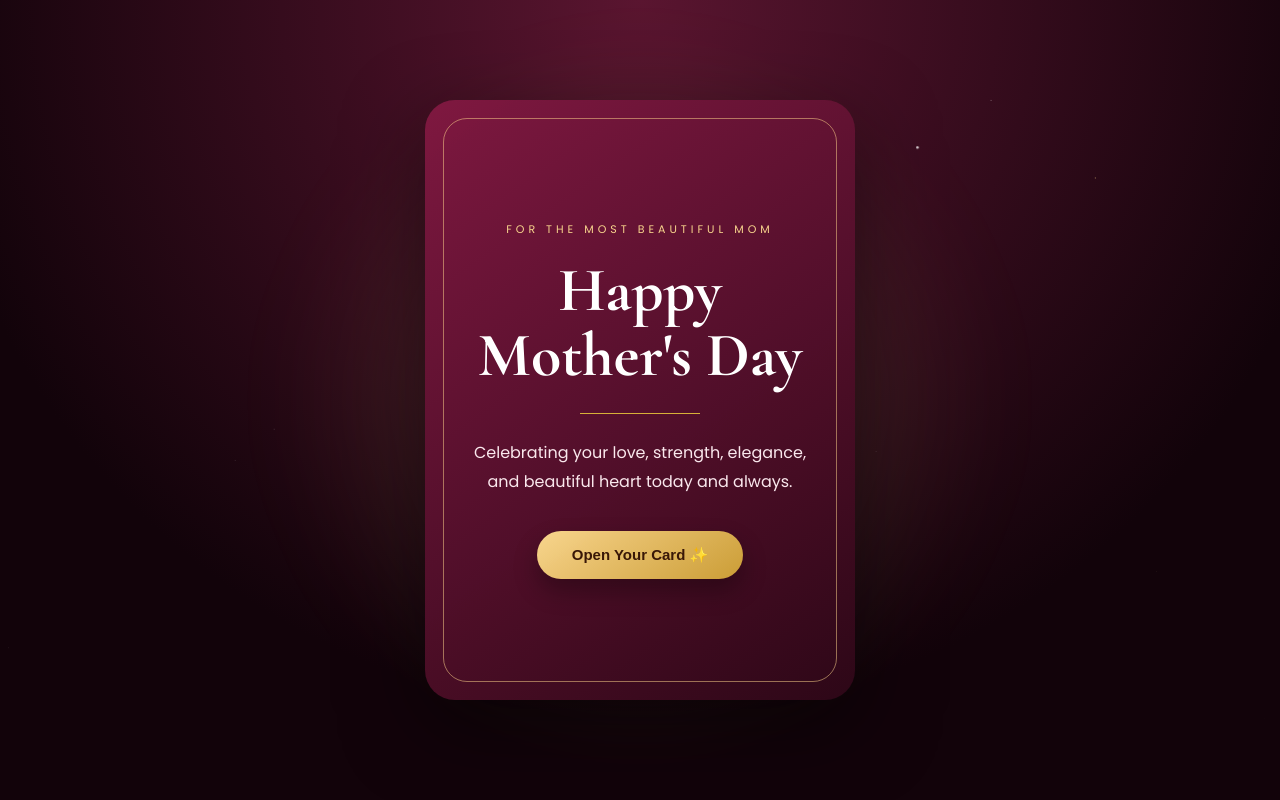
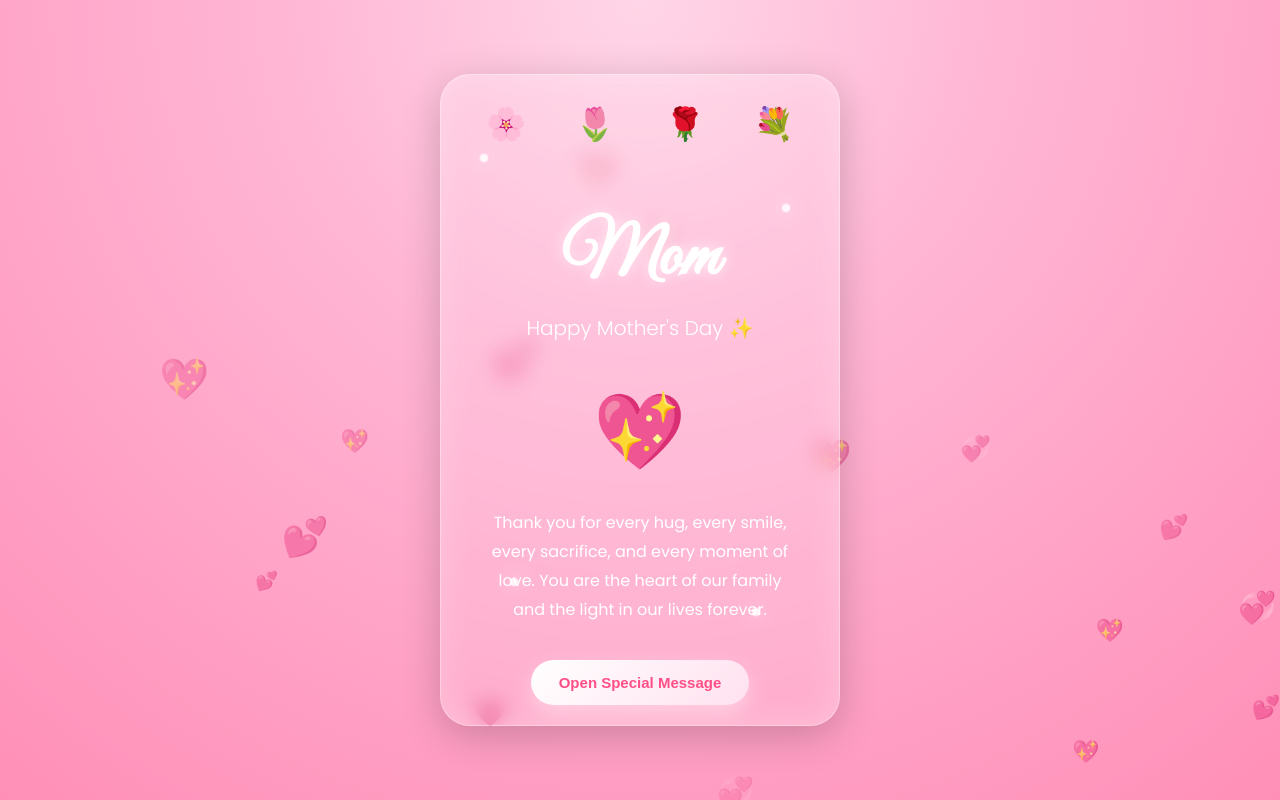
Before and after one commit to Dwayne-bot/reimagined-funicular, a plain HTML site: page index.html in a window 1280 px wide. Drawn offline with nearby package versions, Linux system fonts and the light colour scheme.

Commit message:
Add files via upload

```diff
--- a/index.html
+++ b/index.html
@@ -2,104 +2,93 @@
 <html lang="en">
 <head>
   <meta charset="UTF-8" />
-  <meta name="viewport" content="width=device-width, initial-scale=1.0"/>
-
+  <meta
+    name="viewport"
+    content="width=device-width, initial-scale=1.0, maximum-scale=1.0"
+  />
   <title>Mother's Day Card</title>
 
-  <!-- Fonts -->
   <link rel="preconnect" href="https://fonts.googleapis.com">
   <link rel="preconnect" href="https://fonts.gstatic.com" crossorigin>
 
-  <link href="https://fonts.googleapis.com/css2?family=Cormorant+Garamond:wght@400;600;700&family=Great+Vibes&family=Poppins:wght@300;400;500&display=swap" rel="stylesheet">
+  <link
+    href="https://fonts.googleapis.com/css2?family=Great+Vibes&family=Poppins:wght@300;400;600&display=swap"
+    rel="stylesheet"
+  />
 
-  <link rel="stylesheet" href="style.css">
+  <link rel="stylesheet" href="style.css" />
 </head>
-
 <body>
 
-  <!-- Animated Background -->
-  <div class="background-glow"></div>
-  <div class="particles"></div>
+  <!-- Floating Hearts -->
+  <div class="hearts"></div>
 
-  <!-- Music -->
-  <audio id="bgMusic" loop>
-    <source src="https://cdn.pixabay.com/download/audio/2022/03/15/audio_c8c8e4cf6d.mp3?filename=romantic-piano-11774.mp3" type="audio/mp3">
-  </audio>
+  <!-- Main Card -->
+  <div class="card">
 
-  <!-- Card -->
-  <div class="card" id="card">
+    <!-- Sparkles -->
+    <div class="sparkle sparkle1"></div>
+    <div class="sparkle sparkle2"></div>
+    <div class="sparkle sparkle3"></div>
+    <div class="sparkle sparkle4"></div>
 
-    <div class="card-inner">
+    <!-- Flowers -->
+    <div class="flowers">
+      <div class="flower">🌸</div>
+      <div class="flower">🌷</div>
+      <div class="flower">🌹</div>
+      <div class="flower">💐</div>
+    </div>
 
-      <!-- FRONT -->
-      <div class="front">
+    <!-- Content -->
+    <div class="content">
 
-        <div class="gold-frame"></div>
+      <h1>Mom</h1>
 
-        <div class="shine"></div>
+      <p class="subtitle">
+        Happy Mother's Day ✨
+      </p>
 
-        <div class="front-content">
+      <div class="big-heart">💖</div>
 
-          <div class="top-text">
-            FOR THE MOST BEAUTIFUL MOM
-          </div>
+      <p class="message">
+        Thank you for every hug, every smile,
+        every sacrifice, and every moment of love.
+        You are the heart of our family and
+        the light in our lives forever.
+      </p>
 
-          <h1>Happy Mother's Day</h1>
+      <button class="btn" id="openBtn">
+        Open Special Message
+      </button>
 
-          <div class="divider"></div>
+    </div>
 
-          <p>
-            Celebrating your love, strength, elegance,
-            and beautiful heart today and always.
-          </p>
+    <!-- Popup -->
+    <div class="popup" id="popup">
 
-          <button class="open-button">
-            Open Your Card ✨
-          </button>
+      <div class="popup-box">
 
-        </div>
-      </div>
+        <h2>I Love You Mom 💕</h2>
 
-      <!-- INSIDE -->
-      <div class="inside">
+        <p>
+          You make life beautiful with your kindness,
+          warmth, strength, and endless love.
+          Today is all about celebrating YOU.
+          Thank you for being my greatest blessing.
+        </p>
 
-        <div class="inside-frame"></div>
-
-        <div class="inside-content">
-
-          <h2>Dear Michelle,</h2>
-
-          <p class="message">
-            Today is all about celebrating the incredible woman you are.
-            Your kindness, patience, and unconditional love make the world
-            brighter for everyone around you.
-            <br><br>
-            Thank you for every sacrifice, every encouraging word,
-            and every moment of love you give so effortlessly.
-            Your grace and strength inspire more than words can ever express.
-            <br><br>
-            You deserve happiness, peace, love, and endless appreciation —
-            not just today, but every single day.
-            <br><br>
-            May this Mother’s Day bring you beautiful memories,
-            heartfelt smiles, and all the love your heart can hold.
-          </p>
-
-          <div class="signature">
-            Forever Appreciated 💖
-          </div>
-
-          <div class="from">
-            — Dwayne
-          </div>
-
-        </div>
+        <button class="close-btn" id="closeBtn">
+          Close
+        </button>
 
       </div>
 
     </div>
+
   </div>
 
   <script src="script.js"></script>
+
 </body>
 </html>
--- a/script.js
+++ b/script.js
@@ -1,57 +1,108 @@
-const card = document.getElementById("card");
-const music = document.getElementById("bgMusic");
+// Floating Hearts
 
-// Open Card Animation
-card.addEventListener("click", () => {
+const heartsContainer = document.querySelector(".hearts");
 
-  card.classList.toggle("open");
+function createHeart(){
 
-  // Play Music on First Click
-  if (music.paused) {
-    music.play();
-  }
+    const heart = document.createElement("div");
+
+    heart.classList.add("heart");
+
+    const hearts = ["💖", "💕", "💗", "💞"];
+
+    heart.innerHTML =
+        hearts[Math.floor(Math.random() * hearts.length)];
+
+    heart.style.left = Math.random() * 100 + "vw";
+
+    heart.style.fontSize =
+        Math.random() * 20 + 15 + "px";
+
+    const duration =
+        Math.random() * 5 + 5;
+
+    heart.style.animationDuration =
+        duration + "s";
+
+    heartsContainer.appendChild(heart);
+
+    setTimeout(() => {
+        heart.remove();
+    }, duration * 1000);
+}
+
+setInterval(createHeart, 300);
+
+
+// Popup
+
+const popup = document.getElementById("popup");
+const openBtn = document.getElementById("openBtn");
+const closeBtn = document.getElementById("closeBtn");
+
+openBtn.addEventListener("click", () => {
+    popup.classList.add("active");
 });
 
-/* PREMIUM FLOATING PARTICLES */
+closeBtn.addEventListener("click", () => {
+    popup.classList.remove("active");
+});
 
-const particles = document.querySelector(".particles");
 
-function createParticle(){
+// Sparkle Cursor Effect (works on phones too)
 
-  const particle = document.createElement("div");
+document.addEventListener("touchmove", sparkleEffect);
+document.addEventListener("mousemove", sparkleEffect);
 
-  particle.classList.add("particle");
+function sparkleEffect(e){
 
-  const size = Math.random() * 5 + 2;
+    const x = e.touches
+        ? e.touches[0].clientX
+        : e.clientX;
 
-  particle.style.width = size + "px";
-  particle.style.height = size + "px";
+    const y = e.touches
+        ? e.touches[0].clientY
+        : e.clientY;
 
-  particle.style.left =
-    Math.random() * window.innerWidth + "px";
+    const sparkle = document.createElement("div");
 
-  particle.style.animationDuration =
-    (Math.random() * 6 + 4) + "s";
+    sparkle.style.position = "fixed";
+    sparkle.style.left = x + "px";
+    sparkle.style.top = y + "px";
 
-  particle.style.opacity = Math.random();
+    sparkle.style.width = "8px";
+    sparkle.style.height = "8px";
 
-  particle.style.background =
-    Math.random() > 0.5
-      ? "#ffffff"
-      : "#f5d28b";
+    sparkle.style.borderRadius = "50%";
 
-  particles.appendChild(particle);
+    sparkle.style.background = "white";
 
-  setTimeout(() => {
-    particle.remove();
-  }, 10000);
+    sparkle.style.pointerEvents = "none";
+
+    sparkle.style.boxShadow =
+        "0 0 15px white";
+
+    sparkle.style.zIndex = "999";
+
+    document.body.appendChild(sparkle);
+
+    sparkle.animate(
+        [
+            {
+                transform: "scale(1)",
+                opacity: 1
+            },
+            {
+                transform: "scale(0)",
+                opacity: 0
+            }
+        ],
+        {
+            duration: 600
+        }
+    );
+
+    setTimeout(() => {
+        sparkle.remove();
+    }, 600);
 }
-
-setInterval(createParticle, 120);
-
-/* EXTRA GLOW EFFECT */
-
-setInterval(() => {
-  document.body.style.filter =
-    "brightness(" + (1 + Math.random() * 0.03) + ")";
-}, 3000);
--- a/style.css
+++ b/style.css
@@ -5,271 +5,352 @@
 }
 
 body{
-  height:100vh;
+    min-height:100vh;
     overflow:hidden;
     display:flex;
     justify-content:center;
     align-items:center;
     background:
-    radial-gradient(circle at top,#5a1530,#12030a 70%);
-  font-family:'Poppins',sans-serif;
-  position:relative;
+        radial-gradient(circle at top,
+        #ffd6e7 0%,
+        #ffb6d5 35%,
+        #ff8fb7 100%);
+    font-family:'Poppins', sans-serif;
+    padding:20px;
 }
 
-/* BACKGROUND GLOW */
-
-.background-glow{
-  position:absolute;
-  width:700px;
-  height:700px;
-  background:
-    radial-gradient(circle,
-    rgba(255,215,140,0.18),
-    transparent 70%);
-  filter:blur(40px);
-  animation:pulseGlow 6s ease-in-out infinite;
-}
-
-@keyframes pulseGlow{
-  0%,100%{
-    transform:scale(1);
-  }
-
-  50%{
-    transform:scale(1.15);
-  }
-}
-
-/* PARTICLES */
-
-.particles{
-  position:absolute;
+/* Floating Hearts */
+.hearts{
+    position:fixed;
     width:100%;
     height:100%;
     overflow:hidden;
+    z-index:0;
 }
 
-.particle{
+.heart{
     position:absolute;
-  border-radius:50%;
-  background:white;
-  opacity:0.7;
+    bottom:-50px;
+    color:rgba(255,255,255,0.7);
     animation:float linear infinite;
 }
 
 @keyframes float{
     0%{
-    transform:translateY(100vh) scale(0);
+        transform:translateY(0) scale(1);
         opacity:0;
     }
 
-  20%{
+    10%{
         opacity:1;
     }
 
     100%{
-    transform:translateY(-120vh) scale(1);
+        transform:translateY(-120vh)
+        translateX(60px)
+        scale(1.8);
         opacity:0;
     }
 }
 
-/* CARD */
+/* Card */
+.card{
+    position:relative;
+    width:100%;
+    max-width:400px;
+    min-height:600px;
+    border-radius:30px;
+    overflow:hidden;
+    backdrop-filter:blur(10px);
+    background:rgba(255,255,255,0.15);
+    border:1px solid rgba(255,255,255,0.4);
 
-.card{
-  width:430px;
-  height:600px;
-  perspective:1800px;
-  z-index:10;
+    box-shadow:
+        0 10px 40px rgba(0,0,0,0.2),
+        inset 0 0 30px rgba(255,255,255,0.25);
+
+    z-index:5;
+
+    animation:cardFloat 5s ease-in-out infinite;
 }
 
-.card-inner{
-  width:100%;
-  height:100%;
-  position:relative;
-  transform-style:preserve-3d;
-  transition:transform 1.5s cubic-bezier(.68,-0.55,.27,1.55);
+@keyframes cardFloat{
+    0%,100%{
+        transform:translateY(0px);
     }
 
-.card.open .card-inner{
-  transform:rotateY(180deg);
+    50%{
+        transform:translateY(-8px);
+    }
 }
 
-.front,
-.inside{
+/* Sparkles */
+.sparkle{
     position:absolute;
-  width:100%;
-  height:100%;
-  border-radius:30px;
-  overflow:hidden;
-  backface-visibility:hidden;
-  box-shadow:
-    0 25px 80px rgba(0,0,0,0.5);
+    width:6px;
+    height:6px;
+    border-radius:50%;
+    background:white;
+    box-shadow:0 0 15px white;
+    animation:twinkle 2s infinite alternate;
 }
 
-/* FRONT */
+.sparkle1{
+    top:80px;
+    left:40px;
+}
 
-.front{
-  background:
-    linear-gradient(145deg,#7d183f,#2c0717);
+.sparkle2{
+    top:130px;
+    right:50px;
+}
+
+.sparkle3{
+    bottom:140px;
+    left:70px;
+}
+
+.sparkle4{
+    bottom:110px;
+    right:80px;
+}
+
+@keyframes twinkle{
+    from{
+        opacity:0.3;
+        transform:scale(0.8);
+    }
+
+    to{
+        opacity:1;
+        transform:scale(1.5);
+    }
+}
+
+/* Flowers */
+.flowers{
+    width:100%;
+    display:flex;
+    justify-content:space-around;
+    padding:25px 20px;
+}
+
+.flower{
+    font-size:32px;
+    animation:sway 4s ease-in-out infinite;
+}
+
+@keyframes sway{
+    0%,100%{
+        transform:rotate(-5deg);
+    }
+
+    50%{
+        transform:rotate(5deg);
+    }
+}
+
+/* Content */
+.content{
+    padding:20px;
+    text-align:center;
+    color:white;
+
+    display:flex;
+    flex-direction:column;
+    align-items:center;
+    justify-content:center;
+
+    min-height:500px;
+}
+
+h1{
+    font-family:'Great Vibes', cursive;
+    font-size:72px;
+    margin-top:20px;
+    text-shadow:0 5px 15px rgba(0,0,0,0.2);
+
+    animation:glow 3s ease-in-out infinite alternate;
+}
+
+@keyframes glow{
+    from{
+        text-shadow:0 0 10px rgba(255,255,255,0.5);
+    }
+
+    to{
+        text-shadow:0 0 25px rgba(255,255,255,1);
+    }
+}
+
+.subtitle{
+    font-size:20px;
+    margin-top:10px;
+    margin-bottom:25px;
+    font-weight:300;
+}
+
+.big-heart{
+    font-size:70px;
+    margin:10px 0 25px;
+
+    animation:heartbeat 1.5s infinite;
+}
+
+@keyframes heartbeat{
+    0%,100%{
+        transform:scale(1);
+    }
+
+    25%{
+        transform:scale(1.15);
+    }
+
+    50%{
+        transform:scale(1);
+    }
+
+    75%{
+        transform:scale(1.2);
+    }
+}
+
+.message{
+    font-size:16px;
+    line-height:1.8;
+    max-width:300px;
+}
+
+/* Button */
+.btn{
+    margin-top:35px;
+    border:none;
+    border-radius:40px;
+    padding:14px 28px;
+
+    background:linear-gradient(135deg,#fff,#ffe1ef);
+
+    color:#ff4f87;
+    font-weight:600;
+    font-size:15px;
+
+    cursor:pointer;
+
+    transition:0.3s;
+
+    box-shadow:0 8px 20px rgba(255,255,255,0.4);
+}
+
+.btn:hover{
+    transform:scale(1.05);
+}
+
+.btn:active{
+    transform:scale(0.96);
+}
+
+/* Popup */
+.popup{
+    position:absolute;
+    inset:0;
+
+    background:rgba(255,255,255,0.15);
+    backdrop-filter:blur(10px);
+
     display:flex;
     justify-content:center;
     align-items:center;
+
+    opacity:0;
+    pointer-events:none;
+
+    transition:0.4s;
 }
 
-.gold-frame{
-  position:absolute;
-  inset:18px;
-  border:1px solid rgba(255,215,140,0.5);
-  border-radius:24px;
+.popup.active{
+    opacity:1;
+    pointer-events:auto;
 }
 
-.shine{
-  position:absolute;
-  width:180%;
-  height:60px;
-  background:
-    rgba(255,255,255,0.12);
-  transform:rotate(-35deg);
-  top:-100px;
-  left:-200px;
-  animation:shine 6s infinite;
+.popup-box{
+    width:85%;
+    background:white;
+    border-radius:25px;
+    padding:30px;
+    text-align:center;
+    color:#ff4f87;
+
+    animation:pop 0.5s ease;
 }
 
-@keyframes shine{
-  0%{
-    top:-100px;
-    left:-250px;
+@keyframes pop{
+    from{
+        transform:scale(0.5);
+        opacity:0;
     }
 
-  100%{
-    top:700px;
-    left:500px;
+    to{
+        transform:scale(1);
+        opacity:1;
     }
 }
 
-.front-content{
-  text-align:center;
-  padding:45px;
-  z-index:2;
+.popup-box h2{
+    font-family:'Great Vibes', cursive;
+    font-size:40px;
+    margin-bottom:15px;
 }
 
-.top-text{
-  letter-spacing:4px;
-  color:#f5d28b;
-  font-size:11px;
-  margin-bottom:20px;
+.popup-box p{
+    line-height:1.8;
 }
 
-.front h1{
-  font-family:'Cormorant Garamond',serif;
+.close-btn{
+    margin-top:20px;
+    padding:12px 24px;
+    border:none;
+    border-radius:30px;
+
+    background:#ff4f87;
     color:white;
-  font-size:62px;
-  line-height:1.05;
-  margin-bottom:25px;
+
+    cursor:pointer;
 }
 
-.divider{
-  width:120px;
-  height:1px;
-  background:#d4af37;
-  margin:0 auto 25px;
+/* Mobile Responsive */
+@media (max-width: 480px){
+
+    body{
+        padding:10px;
     }
 
-.front p{
-  color:#f7e5ea;
-  line-height:1.8;
-  font-size:16px;
-  margin-bottom:35px;
+    .card{
+        min-height:95vh;
+        border-radius:25px;
     }
 
-.open-button{
-  padding:15px 35px;
-  border:none;
-  border-radius:50px;
-  background:
-    linear-gradient(145deg,#f5d28b,#c89b35);
-  color:#381707;
-  font-weight:600;
-  cursor:pointer;
-  transition:0.4s;
-  font-size:15px;
-  box-shadow:
-    0 12px 25px rgba(0,0,0,0.3);
+    h1{
+        font-size:60px;
     }
 
-.open-button:hover{
-  transform:translateY(-4px) scale(1.04);
-}
-
-/* INSIDE */
-
-.inside{
-  background:
-    linear-gradient(145deg,#fffdf8,#fdeef3);
-  transform:rotateY(180deg);
-  display:flex;
-  justify-content:center;
-  align-items:center;
-  padding:35px;
-}
-
-.inside-frame{
-  position:absolute;
-  inset:18px;
-  border:1px solid rgba(201,154,58,0.4);
-  border-radius:24px;
-}
-
-.inside-content{
-  text-align:center;
-  z-index:2;
-}
-
-.inside h2{
-  font-family:'Great Vibes',cursive;
-  font-size:58px;
-  color:#7d183f;
-  margin-bottom:20px;
+    .subtitle{
+        font-size:18px;
     }
 
     .message{
         font-size:15px;
-  line-height:1.95;
-  color:#5b4c53;
-  margin-bottom:35px;
     }
 
-.signature{
-  font-family:'Cormorant Garamond',serif;
-  font-size:34px;
-  color:#b8860b;
-  margin-bottom:10px;
+    .big-heart{
+        font-size:60px;
     }
 
-.from{
-  font-family:'Great Vibes',cursive;
-  font-size:38px;
-  color:#7d183f;
+    .flower{
+        font-size:28px;
     }
 
-/* MOBILE */
-
-@media(max-width:500px){
-
-  .card{
-    width:92%;
-    height:580px;
-  }
-
-  .front h1{
-    font-size:50px;
-  }
-
-  .inside h2{
-    font-size:50px;
-  }
-
-  .message{
-    font-size:14px;
+    .btn{
+        width:100%;
+        max-width:260px;
     }
 }
```
Lines whose indentation alone changed are shown as unchanged.
